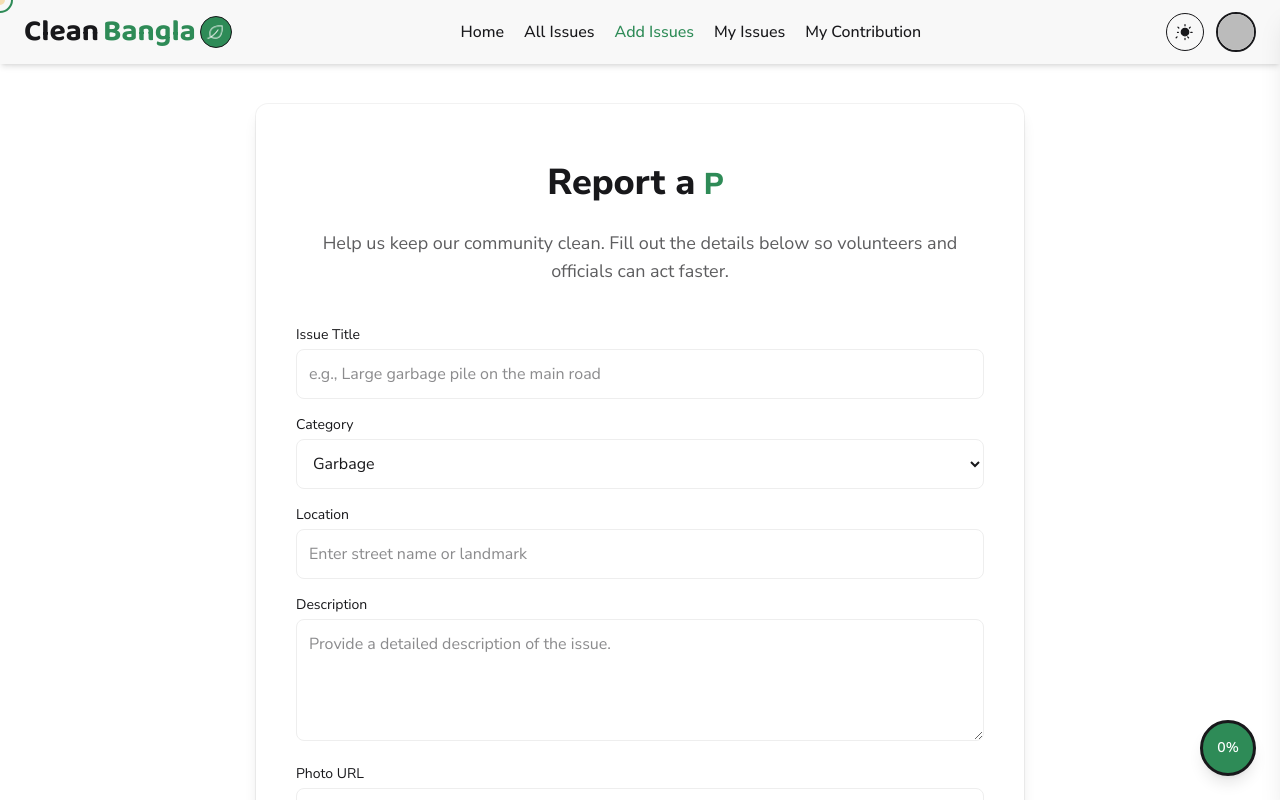
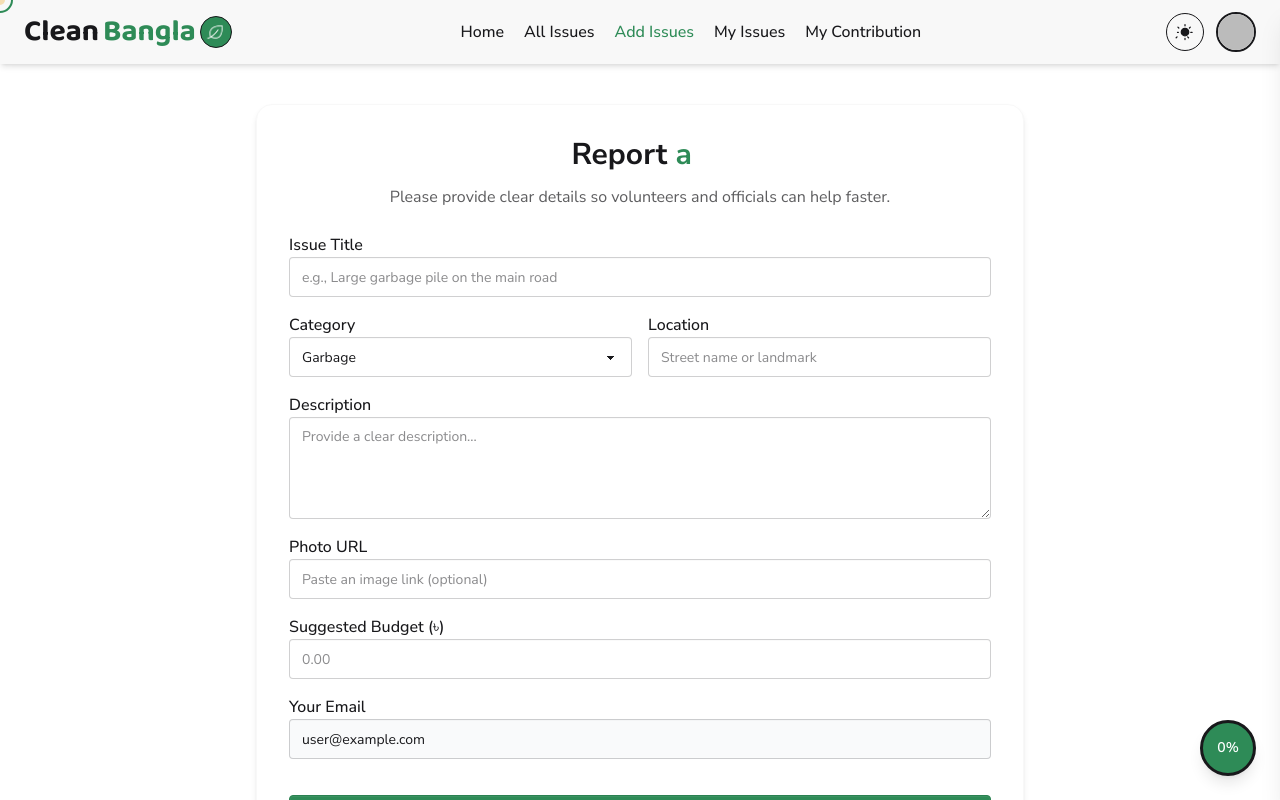
Before and after one commit to siddikur-dev/CleanBangla-Client, a React (Vite) app: page /add-issue in a window 1280 px wide. Shown: the top 800 px of the page. Built offline with nearby package versions, Linux system fonts and the light colour scheme; no server answers; sample sign-in values are in the browser's storage.

Commit message:
add issue page design

```diff
--- a/src/Component/Footer/Footer.jsx
+++ b/src/Component/Footer/Footer.jsx
@@ -13,7 +13,7 @@ const Footer = () => {
             Clean <span className="text-primary">Bangla</span>
             <img
               className="bg-primary rounded-full w-8"
-              src="/logo.png"
+              src="/Logo.png"
               alt=""
             />
           </h2>
--- a/src/Component/Navbar/Navbar.jsx
+++ b/src/Component/Navbar/Navbar.jsx
@@ -59,7 +59,7 @@ const Navbar = () => {
           {/* </span> */}
           <img
             className="w-8 border rounded-full bg-primary"
-            src="/logo.png"
+            src="/Logo.png"
             alt="logo"
           />
         </NavLink>
--- a/src/Component/RecentComplain/RecentComplaints.jsx
+++ b/src/Component/RecentComplain/RecentComplaints.jsx
@@ -48,6 +48,7 @@ const RecentComplaints = () => {
 
   useEffect(() => {
     axiosSecure.get("/recent-issues").then((data) => {
+      console.log(data);
       setRecentIssues(data.data);
     });
   }, [axiosSecure]);
--- a/src/Pages/AddIssue/AddIssue.jsx
+++ b/src/Pages/AddIssue/AddIssue.jsx
@@ -1,34 +1,41 @@
-import React from "react";
+import React, { useEffect, useState } from "react";
 import useAuth from "../../hook/useAuth";
 import Swal from "sweetalert2";
 import useAxiosSecure from "../../hook/useAxiosSecure";
 import { useNavigate } from "react-router";
-import SectionHeader from "../../Component/Shared/SectionHeader";
 import { Typewriter } from "react-simple-typewriter";
+import AOS from "aos";
+import "aos/dist/aos.css";
 
-const ReportIssueForm = () => {
+const AddIssue = () => {
   const axiosSecure = useAxiosSecure();
   const { user } = useAuth();
   const navigate = useNavigate();
+  const [submitting, setSubmitting] = useState(false);
 
-  // Add Issue Submit Handler
-  const handleSubmit = (e) => {
+  // 🌀 Initialize AOS once
+  useEffect(() => {
+    AOS.init({ duration: 1000, once: true, easing: "ease-in-out" });
+  }, []);
+
+  const handleSubmit = async (e) => {
     e.preventDefault();
-    // Build FormData from the submitted form
+    setSubmitting(true);
+    try {
       const form = e.target;
       const formData = new FormData(form);
       const data = Object.fromEntries(formData.entries());
 
-    // Coerce amount to number and include reporter email
       const payload = {
         ...data,
         amount: data.amount ? Number(data.amount) : 0,
         email: user?.email || data.email || "",
         date: new Date().toISOString(),
         status: "ongoing",
+        image: data.image || "",
       };
 
-    axiosSecure.post("/all-issues", payload).then((res) => {
+      const res = await axiosSecure.post("/all-issues", payload);
       if (res.data?.insertedId) {
         Swal.fire({
           position: "top-center",
@@ -39,167 +46,157 @@ const ReportIssueForm = () => {
         });
         navigate("/issues");
       }
+    } catch (err) {
+      console.error(err);
+      Swal.fire({
+        icon: "error",
+        title: "Submission failed",
+        text: "Please try again later.",
       });
+    } finally {
+      setSubmitting(false);
+    }
   };
+
   return (
-    <div className="container mx-auto flex items-center justify-center bg-base-100 ">
-      {/* Helmet Title */}
+    <div className="container mx-auto px-4">
       <title>Add Issue - CleanBangla</title>
-      <div className="shadow-lg hover:shadow-xl rounded-xl w-full max-w-3xl px-6 sm:px-8 md:px-10 my-10 bg-white dark:bg-base-200 ring-1 ring-black/5">
-        <div className="pt-10 pb-4">
-          <SectionHeader
-            as="h1"
-            title={
-              <>
-                Report a
-                <span className="text-2xl sm:text-3xl font-extrabold text-primary">
+
+      <div
+        data-aos="fade-up"
+        data-aos-delay="200"
+        className="max-w-3xl mx-auto my-10 bg-base-100 rounded-2xl shadow-md border border-base-200"
+      >
+        <div className="p-8">
+          {/* 🧠 Title with Typewriter */}
+          <h1
+            data-aos="zoom-in"
+            className="text-3xl font-bold text-center  mb-3"
+          >
+            Report
+            <span className="text-primary">
               <Typewriter
-                    words={[
-                      " New Issue",
-                      " Problem",
-                      " Your Community Clean",
-                    ]}
-                    loop={true}
+                words={[" an Issue", " a Problem", " a Concern"]}
+                loop
                 cursor
                 cursorStyle="|"
-                    typeSpeed={70}
+                typeSpeed={80}
                 deleteSpeed={40}
-                    delaySpeed={1800}
+                delaySpeed={1500}
               />
             </span>
-              </>
-            }
-            description="Help us keep our community clean. Fill out the details below so volunteers and officials can act faster."
-            titleProps={{
-              className: "text-2xl sm:text-3xl font-extrabold text-center",
-            }}
-            descProps={{
-              className:
-                "text-center text-base text-base-content/70 max-w-2xl mx-auto mt-3",
-            }}
+          </h1>
+          <p
+            data-aos="fade-up"
+            data-aos-delay="300"
+            className="text-base text-center text-base-content/70 mb-6"
+          >
+            Please provide clear details so volunteers and officials can help
+            faster.
+          </p>
+
+          {/* ✍️ Form Section */}
+          <form
+            onSubmit={handleSubmit}
+            className="mt-6 space-y-4"
+            data-aos="fade-up"
+            data-aos-delay="400"
+          >
+            <div>
+              <label className="font-medium">Issue Title</label>
+              <input
+                type="text"
+                name="title"
+                placeholder="e.g., Large garbage pile on the main road"
+                required
+                className="input input-bordered w-full"
               />
             </div>
 
-        <form className="space-y-4 pb-6 px-2 sm:px-0" onSubmit={handleSubmit}>
-          {/* Issue Title */}
+            <div className="grid grid-cols-1 sm:grid-cols-2 gap-4">
               <div>
-            <label className="block text-sm mb-1" htmlFor="title">
-              Issue Title
-            </label>
-            <input
-              type="text"
-              id="title"
-              name="title"
-              placeholder="e.g., Large garbage pile on the main road"
-              className="w-full p-3 rounded-lg border border-base-300 focus:outline-none focus:ring-2 focus:ring-primary"
-              required
-            />
-          </div>
-
-          {/* Category */}
-          <div>
-            <label className="block text-sm mb-1" htmlFor="category">
-              Category
-            </label>
+                <label className="font-medium">Category</label>
                 <select
-              id="category"
                   name="category"
-              className="w-full p-3 rounded-lg border border-base-300 focus:outline-none"
                   defaultValue="Garbage"
+                  className="select select-bordered w-full"
                 >
                   <option>Garbage</option>
                   <option>Illegal Construction</option>
                   <option>Broken Public Property</option>
                   <option>Road Damage</option>
+                  <option>Other</option>
                 </select>
               </div>
 
-          {/* Location */}
               <div>
-            <label className="block text-sm mb-1" htmlFor="location">
-              Location
-            </label>
+                <label className="font-medium">Location</label>
                 <input
                   type="text"
-              id="location"
                   name="location"
-              placeholder="Enter street name or landmark"
-              className="w-full p-3 rounded-lg border border-base-300 focus:outline-none"
+                  placeholder="Street name or landmark"
                   required
+                  className="input input-bordered w-full"
+                />
+              </div>
+            </div>
+
+            <div>
+              <label className="font-medium">Description</label>
+              <textarea
+                name="description"
+                rows="4"
+                placeholder="Provide a clear description..."
+                className="textarea textarea-bordered w-full"
+              ></textarea>
+            </div>
+
+            <div>
+              <label className="font-medium">Photo URL</label>
+              <input
+                type="url"
+                name="image"
+                placeholder="Paste an image link (optional)"
+                className="input input-bordered w-full"
               />
             </div>
 
-          {/* Description */}
             <div>
-            <label className="block text-sm mb-1" htmlFor="description">
-              Description
-            </label>
-            <textarea
-              id="description"
-              name="description"
-              rows="4"
-              placeholder="Provide a detailed description of the issue."
-              className="w-full p-3 rounded-lg border border-base-300 focus:outline-none"
-            ></textarea>
-          </div>
-
-          {/* Image URL */}
-          <div>
-            <label className="block text-sm mb-1" htmlFor="image">
-              Photo URL
-            </label>
+              <label className="font-medium">Suggested Budget (৳)</label>
               <input
-              type="url"
-              id="image"
-              name="image"
-              placeholder="Paste image link here"
-              className="w-full p-3 rounded-lg border border-base-300 focus:outline-none"
+                type="number"
+                name="amount"
+                placeholder="0.00"
+                step="0.01"
+                min="0"
+                className="input input-bordered w-full"
               />
             </div>
 
-          {/* Amount */}
             <div>
-            <label className="block text-sm mb-1" htmlFor="amount">
-              Amount [Suggested Fix Budget]
-            </label>
+              <label className="font-medium">Your Email</label>
               <input
-              type="number"
-              id="amount"
-              name="amount"
-              placeholder="0.00"
-              className="w-full p-3 rounded-lg border border-base-300 focus:outline-none"
-              step="0.01"
-              min="0"
+                type="email"
+                name="email"
+                value={user?.email || ""}
+                readOnly
+                className="input input-bordered w-full bg-gray-50 cursor-not-allowed"
               />
             </div>
 
-          {/* Email */}
-          <div>
-            <label className="block text-sm mb-1" htmlFor="email">
-              Your Email
-            </label>
-            <input
-              type="email"
-              id="email"
-              name="email"
-              value={user?.email || ""}
-              readOnly
-              aria-readonly="true"
-              className="w-full p-3 rounded-lg border border-base-300 bg-base-200 text-muted cursor-not-allowed"
-            />
-          </div>
-
-          {/* Submit */}
             <button
+              data-aos="zoom-in"
               type="submit"
-            className="w-full py-3 px-4 bg-primary cursor-pointer rounded-lg hover:bg-primary/90 transition text-white font-medium"
+              disabled={submitting}
+              className="btn btn-primary w-full text-white mt-5"
             >
-            Submit Issue
+              {submitting ? "Submitting..." : "Submit Issue"}
             </button>
           </form>
+        </div>
       </div>
     </div>
   );
 };
 
-export default ReportIssueForm;
+export default AddIssue;
--- a/src/Pages/IssueDetails/IssueDetails.jsx
+++ b/src/Pages/IssueDetails/IssueDetails.jsx
@@ -21,7 +21,7 @@ const IssueDetails = () => {
 
   // Fetch issue details
   useEffect(() => {
-    axiosSecure.get(`/issues/${id}`).then((res) => {
+    axiosSecure.get(`/recent-issues/${id}`).then((res) => {
       setDetail(res.data);
     });
   }, [id, axiosSecure]);
--- a/src/Pages/MyContribution/MyContribution.jsx
+++ b/src/Pages/MyContribution/MyContribution.jsx
@@ -36,7 +36,7 @@ const MyContribution = () => {
       ["Date", item.date ? new Date(item.date).toLocaleString() : "N/A"],
       ["Status", item.status || "N/A"],
       ["Reporter Email", item.reporterEmail || user?.email || "N/A"],
-      ["Description", item.description || "N/A"],
+      ["Description", item.additional || "N/A"],
     ];
 
     // Use autotable for neat formatting
@@ -49,11 +49,14 @@ const MyContribution = () => {
       columnStyles: { 0: { cellWidth: 100 }, 1: { cellWidth: 330 } },
     });
 
-    const safeTitle = (item.issueTitle || "contribution").replace(/[^a-z0-9_-]/gi, "_");
+    const safeTitle = (item.issueTitle || "contribution").replace(
+      /[^a-z0-9_-]/gi,
+      "_"
+    );
     doc.save(`${safeTitle}-report.pdf`);
   };
 
-    // (Download All removed) no handler present
+  // (Download All removed) no handler present
 
   return (
     <div className="p-6 max-w-6xl mx-auto space-y-8">
```
Lines whose indentation alone changed are shown as unchanged.
